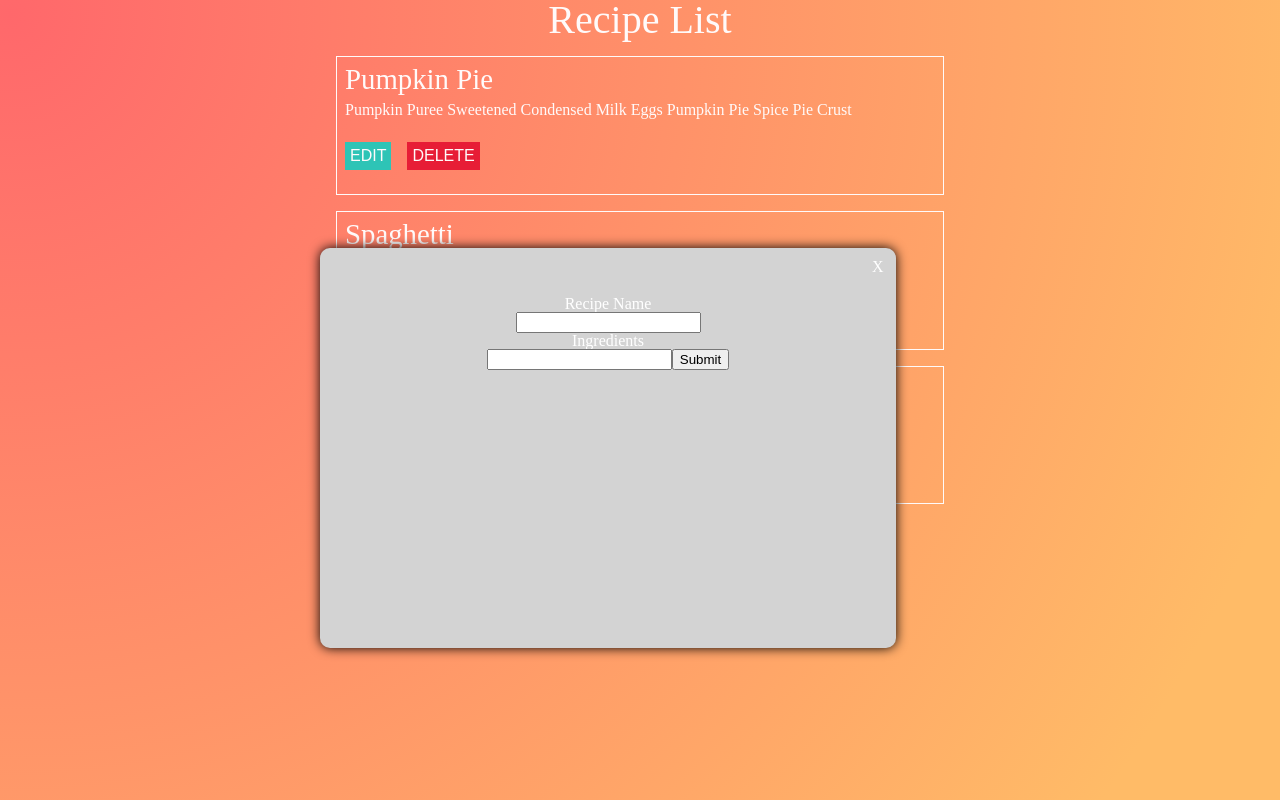
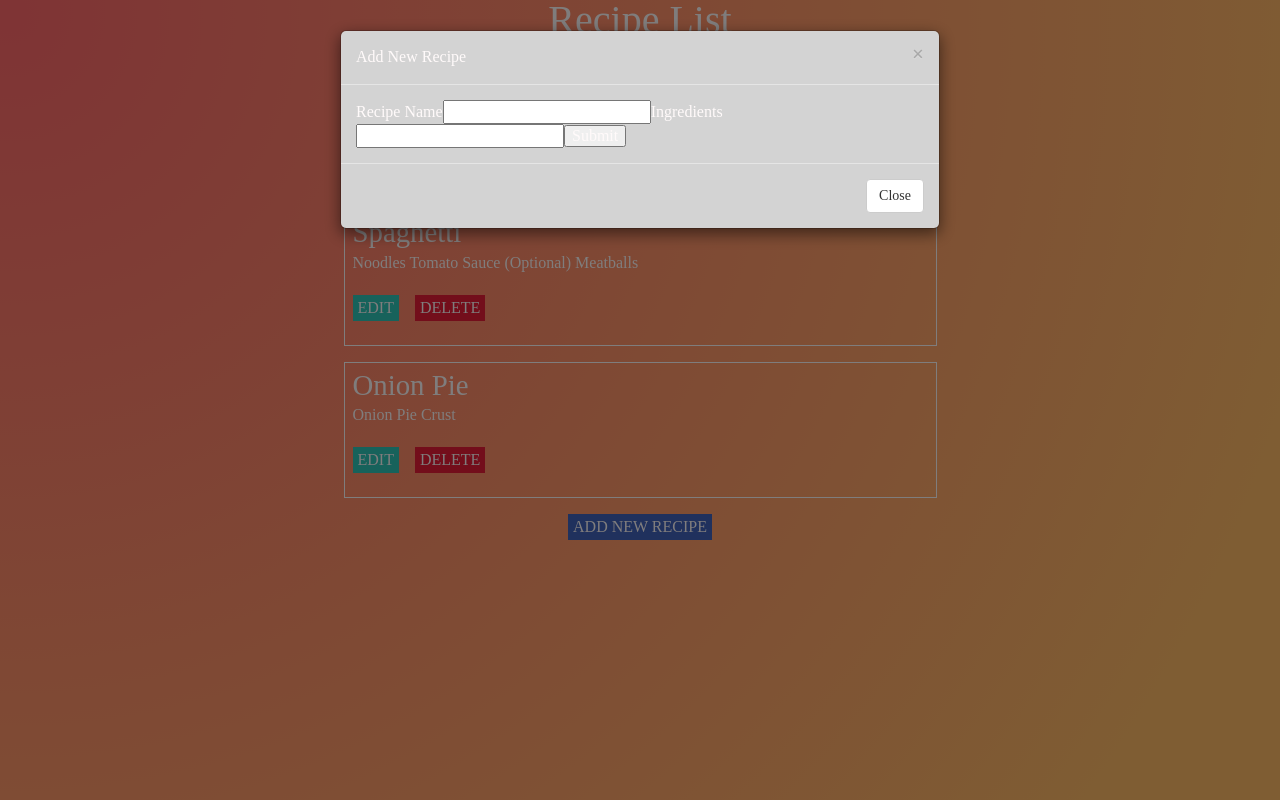
Before and after one commit to Nicknyr/FCC_Recipe_Box, a React (Create React App) app: page / in a window 1280 px wide. Both pictures are taken after a click on the button "ADD NEW RECIPE". Built offline with nearby package versions, Linux system fonts and the light colour scheme.

Commit message:
Added React-Bootstrap modal and got it hooked up and properly adding new recipe items

```diff
--- a/package.json
+++ b/package.json
@@ -6,6 +6,7 @@
     "node-sass-chokidar": "^1.2.0",
     "npm-run-all": "^4.1.2",
     "react": "^16.1.1",
+    "react-bootstrap": "^0.32.4",
     "react-dom": "^16.1.1",
     "react-modal": "^3.5.1",
     "react-scripts": "1.0.17"
--- a/public/index.html
+++ b/public/index.html
@@ -19,6 +19,9 @@
       work correctly both with client-side routing and a non-root public URL.
       Learn how to configure a non-root public URL by running `npm run build`.
     -->
+        <!-- React-Bootstrap Latest compiled and minified CSS -->
+    <link rel="stylesheet" href="https://maxcdn.bootstrapcdn.com/bootstrap/3.3.7/css/bootstrap.min.css" integrity="sha384-BVYiiSIFeK1dGmJRAkycuHAHRg32OmUcww7on3RYdg4Va+PmSTsz/K68vbdEjh4u" crossorigin="anonymous">
+
     <title>React Recipe Box</title>
   </head>
   <body>
--- a/src/App.css
+++ b/src/App.css
@@ -14,8 +14,12 @@
   margin-top: 1em;
   margin-bottom: 1em; }
 
-.Edit-Form {
-  background-color: red; }
+.modal-content {
+  background-color: lightgrey; }
+
+/*.Edit-Form {
+  background-color: red;
+}
 
 .Recipe-Form {
   background-color: lightgrey;
@@ -31,20 +35,26 @@
   box-shadow: 0px 0px 12px black;
   border-radius: 10px;
   top: 25%;
-  left: 25%; }
+  left: 25%;
+}
 
 .form-content {
-  margin-top: 3em; }
+  margin-top: 3em;
+}
 
 .x-close {
   width: 30px;
   float: right;
   margin-top: .2em;
-  margin-right: .2em; }
+  margin-right: .2em;
+
+}
 
 .Details {
-  background-color: red; }
+  background-color: red;
 
+}
+*/
 body {
   color: snow;
   font-family: 'IBM Plex Sans', sans-serif; }
@@ -56,6 +66,7 @@ h1, h3, h3 {
 .container {
   background-image: radial-gradient(circle farthest-corner at 0.8% 1.8%, #ff686b 0%, #ffbb67 90.1%);
   height: 100vh;
+  width: 100%;
   overflow: auto; }
   .container h1 {
     text-align: center;
--- a/src/App.js
+++ b/src/App.js
@@ -3,6 +3,8 @@ import Item from './Item';
 import './App.css';
 import RecipeForm from './RecipeForm.js';
 import RecipeEditForm from './RecipeEdit.js';
+import ModalComponent from './Modal.js';
+
 
 
 export default class App extends Component {
@@ -102,6 +104,18 @@ export default class App extends Component {
       <div className="container">
         <h1>Recipe List</h1>
 
+
+        <ModalComponent
+          inputVal={this.state.inputVal}
+          handleChange={this.handleChange}
+          ingredientVal={this.state.ingredientVal}
+          onSubmit={this.onSubmit}
+          addRecipe={this.addRecipe}
+          showRecipeForm={this.state.showRecipeForm}
+          closeRecipeForm={this.closeRecipeForm}
+        />
+
+
         <Item
           items={this.state.items}
           ingredients={this.state.ingredients}
@@ -111,7 +125,7 @@ export default class App extends Component {
 
       <button className="add-recipe-button" onClick={this.AddRecipe}>Add New Recipe</button>
 
-        {/* Shows form to edit recipe */}
+      {/*  {/* Shows form to edit recipe *
         { this.state.showRecipeEditForm ?
 
           <RecipeEditForm
@@ -125,7 +139,7 @@ export default class App extends Component {
           :null
         }
 
-        {/* Shows form to add new recipe to the list */}
+        {/* Shows form to add new recipe to the list
         { this.state.showRecipeForm ?
 
           <RecipeForm
@@ -138,6 +152,7 @@ export default class App extends Component {
 
           :null
         }
+      */}
 
       </div>
     );
--- /dev/null
+++ b/src/Modal.js
@@ -0,0 +1,39 @@
+import React from 'react';
+import Button from 'react-bootstrap/lib/Button';
+import Modal from 'react-bootstrap/lib/Modal';
+
+
+const ModalComponent = (props) => {
+  return (
+    <Modal show={props.showRecipeForm} onHide={props.closeRecipeForm}>
+      <Modal.Header closeButton>
+        <Modal.Title>Add New Recipe</Modal.Title>
+      </Modal.Header>
+      <Modal.Body>
+
+          <label>Recipe Name</label>
+
+          <input
+            name="inputVal"
+            value={props.inputVal}
+            onChange={props.handleChange}
+          />
+
+          <label>Ingredients</label>
+          <input
+            name="ingredientVal"
+            value={props.ingredientVal}
+            onChange={props.handleChange}
+          />
+
+        <button onClick={props.onSubmit}>Submit</button>
+
+      </Modal.Body>
+      <Modal.Footer>
+        <Button onClick={props.closeRecipeForm}>Close</Button>
+      </Modal.Footer>
+    </Modal>
+  );
+}
+
+export default ModalComponent;
--- a/src/RecipeForm.js
+++ b/src/RecipeForm.js
@@ -1,9 +1,12 @@
 import React, { Component } from 'react';
+import Button from 'react-bootstrap/lib/Button';
+import Modal from 'react-bootstrap/lib/Modal';
+
 
 const RecipeForm = (props) => {
   return (
     <div>
-      <form className="Recipe-Form" onSubmit={props.onSubmit}>
+    {/*  <form className="Recipe-Form" onSubmit={props.onSubmit}>
         <p className="x-close" onClick={props.closeRecipeForm}>X</p>
         <div className="form-content">
           <label>Recipe Name</label>
@@ -23,7 +26,21 @@ const RecipeForm = (props) => {
 
           <button>Submit</button>
         </div>
-      </form>
+      </form> */}
+      <Modal show={props.showRecipeForm} onHide={props.closeRecipeForm}>
+        <Modal.Header closeButton>
+          <Modal.Title>Modal heading</Modal.Title>
+        </Modal.Header>
+        <Modal.Body>
+          <h4>Text in a modal</h4>
+          <p>
+            Duis mollis, est non commodo luctus, nisi erat porttitor ligula.
+          </p>
+        </Modal.Body>
+        <Modal.Footer>
+          <Button onClick={this.handleClose}>Close</Button>
+        </Modal.Footer>
+      </Modal>
     </div>
   );
 }
--- a/src/styles/_Global.scss
+++ b/src/styles/_Global.scss
@@ -15,6 +15,7 @@ h1, h3, h3 {
 .container {
   background-image: radial-gradient( circle farthest-corner at 0.8% 1.8%,  rgba(255,104,107,1) 0%, rgba(255,187,103,1) 90.1% );
   height: 100vh;
+  width: 100%;
   overflow: auto;
 
   h1 {
--- a/src/styles/_Modals.scss
+++ b/src/styles/_Modals.scss
@@ -1,4 +1,39 @@
-.Edit-Form {
+
+.modal-content {
+  background-color: lightgrey;
+}
+
+
+
+
+
+
+
+
+
+
+
+
+
+
+
+
+
+
+
+
+
+
+
+
+
+
+
+
+
+
+
+/*.Edit-Form {
   background-color: red;
 }
 
@@ -35,3 +70,4 @@
   background-color: red;
 
 }
+*/
```
